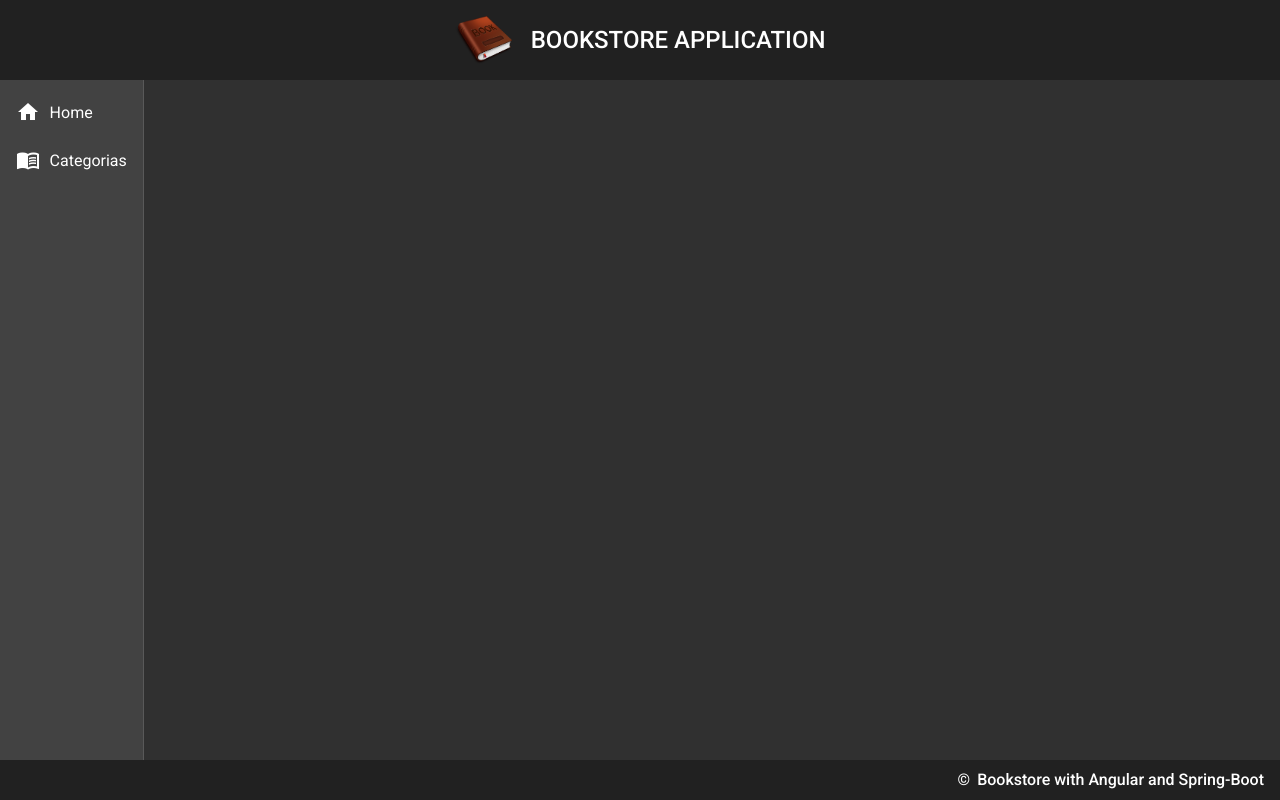
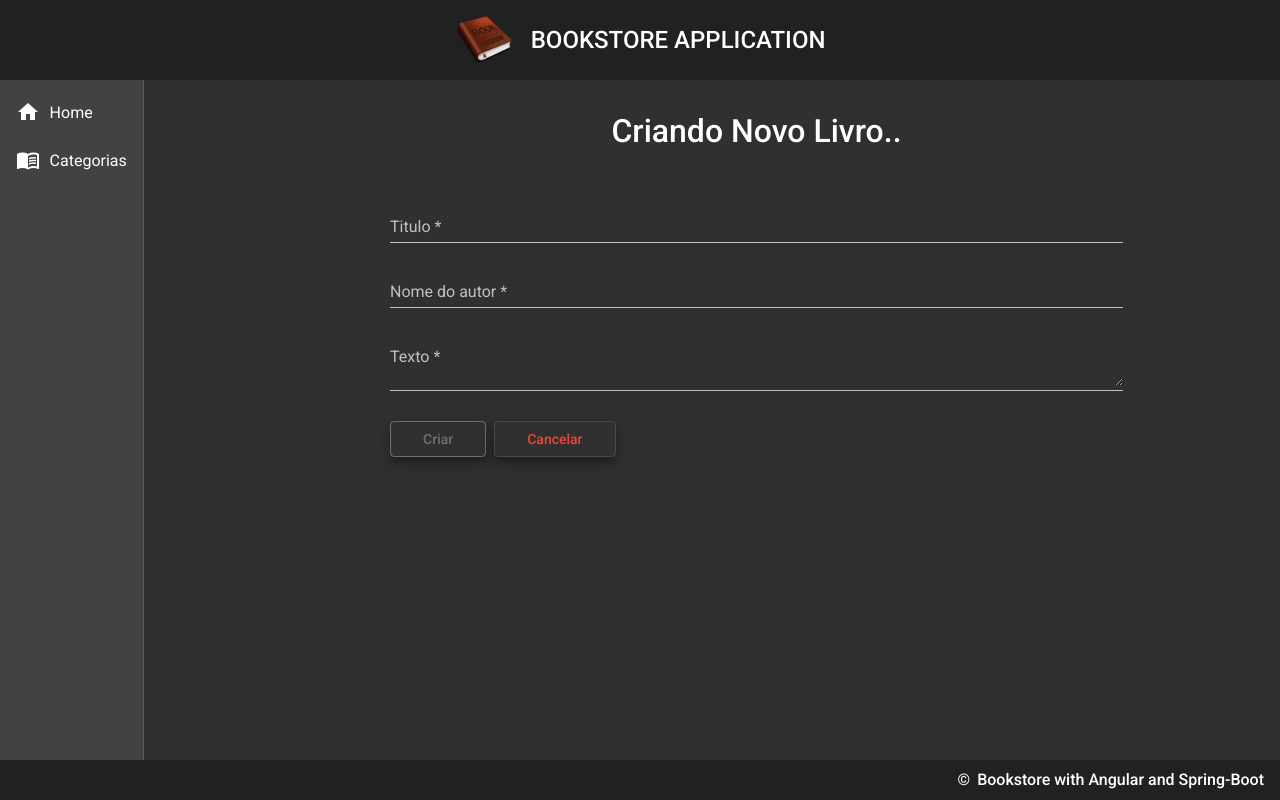
Before and after one commit to SPLopes03/bookstore-front, an Angular app: page /categorias/1/livros/create in a window 1280 px wide. Before the commit this address led to /. Built offline with nearby package versions, Linux system fonts and the light colour scheme.

Commit message:
Finalizando criação de livros

```diff
--- a/src/app/app-routing.module.ts
+++ b/src/app/app-routing.module.ts
@@ -1,3 +1,4 @@
+import { LivroCreateComponent } from './components/views/livro/livro-create/livro-create.component';
 import { LivroReadAllComponent } from './components/views/livro/livro-read-all/livro-read-all.component';
 import { CategoriaUpdateComponent } from './components/views/categoria/categoria-update/categoria-update.component';
 import { CategoriaDeleteComponent } from './components/views/categoria/categoria-delete/categoria-delete.component';
@@ -31,6 +32,10 @@ const routes: Routes = [
   {
     path: 'categorias/:id_cat/livros',
     component: LivroReadAllComponent
+  },
+  {
+    path: 'categorias/:id_cat/livros/create',
+    component: LivroCreateComponent
   }
 ];
 
--- /dev/null
+++ b/src/app/components/views/livro/livro-create/livro-create.component.css
@@ -0,0 +1,27 @@
+form {
+    text-align: center;
+    width: 70%;
+    margin: 2rem auto 0 auto;
+}
+
+h1 {
+    font-size: 2rem;
+    font-weight: 500;
+    margin-bottom: 3rem;
+}
+
+.form {
+    width: 100%;
+}
+
+.buttons {
+    width: 100%;
+    text-align: start;
+    margin-top: .6rem;
+}
+
+button {
+    margin-right: .5rem;
+    padding-right: 2rem;
+    padding-left: 2rem;
+}
--- /dev/null
+++ b/src/app/components/views/livro/livro-create/livro-create.component.html
@@ -0,0 +1,27 @@
+<form>
+    <h1>Criando Novo Livro..</h1>
+
+    <mat-form-field class="form">
+        <mat-label>Titulo</mat-label>
+        <input type="text" matInput [formControl]="titulo" required name="titulo" placeholder="Ex. Java-11 POO" maxlength="50" [(ngModel)]="livro.titulo">
+        <mat-error *ngIf="titulo.invalid">{{ getMessageTitle() }}</mat-error>
+    </mat-form-field>
+
+    <mat-form-field class="form">
+        <mat-label>Nome do autor</mat-label>
+        <input type="text" matInput [formControl]="nome_autor" required name="nome_autor" placeholder="Ex. Roger Nunes" maxlength="50" [(ngModel)]="livro.nome_autor">
+        <mat-error *ngIf="nome_autor.invalid">{{ getMessageNome() }}</mat-error>
+    </mat-form-field>
+
+    <mat-form-field class="form">
+        <mat-label>Texto</mat-label>
+        <textarea type="text" matInput [formControl]="texto" required name="texto" placeholder="Ex. Era uma vez..." maxlength="2000000" [(ngModel)]="livro.texto">
+        </textarea>
+        <mat-error *ngIf="texto.invalid">{{ getMessageTexto() }}</mat-error>
+    </mat-form-field>
+
+    <div class="buttons">
+        <button (click)="create()" [disabled]="getButtonDisabled()" class="mat-elevation-z8" mat-stroked-button color="accent">Criar</button>
+        <button routerLink="/categorias" class="mat-elevation-z8" mat-stroked-button color="warn">Cancelar</button>
+    </div>
+</form>
--- /dev/null
+++ b/src/app/components/views/livro/livro-create/livro-create.component.ts
@@ -0,0 +1,73 @@
+import { Livro } from './../livro.model';
+import { ActivatedRoute, Router } from '@angular/router';
+import { LivroService } from './../livro.service';
+import { Component, OnInit } from '@angular/core';
+import { FormControl, Validators } from '@angular/forms';
+
+@Component({
+  selector: 'app-livro-create',
+  templateUrl: './livro-create.component.html',
+  styleUrls: ['./livro-create.component.css']
+})
+export class LivroCreateComponent implements OnInit {
+
+  id_cat: String = ''
+
+  livro: Livro = {
+    id: '',
+    titulo: '',
+    nome_autor: '',
+    texto: ''
+  }
+
+  titulo = new FormControl("", [Validators.minLength(3)]);
+  nome_autor = new FormControl("", [Validators.minLength(3)]);
+  texto = new FormControl("", [Validators.minLength(10)]);
+
+  constructor(
+    private service: LivroService,
+    private route: ActivatedRoute,
+    private router: Router
+  ) { }
+
+  ngOnInit(): void {
+    this.id_cat = this.route.snapshot.paramMap.get('id_cat')!
+  }
+
+  create(): void {
+    this.service.create(this.livro, this.id_cat).subscribe(resp => {
+      this.router.navigate([`categorias/${this.id_cat}/livros`])
+      this.service.mensagem("Livro criado com sucesso!")
+    }, err => {
+      this.router.navigate([`categorias/${this.id_cat}/livros`])
+      this.service.mensagem("Houve um erro ao criar o livro! Tente novamente mais tarde")
+    })
+  }
+
+  getMessageTitle() {
+    if (this.titulo.invalid)
+      return "O campo titulo deve conter entre 3 a 50 caracteres";
+
+    return false
+  }
+
+  getMessageNome() {
+    if (this.nome_autor.invalid)
+      return "O campo nome deve conter entre 3 a 50 caracteres";
+
+    return false;
+  }
+
+  getMessageTexto() {
+    if (this.texto.invalid)
+      return "O campo texto deve conter entre 10 a 2.000.000 de caracteres";
+
+    return false;
+  }
+
+  getButtonDisabled() {
+    if (this.getMessageTitle() || this.getMessageNome() || this.getMessageTexto()) return true
+    return false
+  }
+
+}
--- a/src/app/components/views/livro/livro-read-all/livro-read-all.component.css
+++ b/src/app/components/views/livro/livro-read-all/livro-read-all.component.css
@@ -22,9 +22,9 @@ button {
     width: 100%;
 }
 
-.livros {
+.leitura {
     margin-left: .6rem;
-    color: #bc5e00;
+    color: wheat;
 }
 
 .edit {
--- a/src/app/components/views/livro/livro-read-all/livro-read-all.component.html
+++ b/src/app/components/views/livro/livro-read-all/livro-read-all.component.html
@@ -3,7 +3,7 @@
       <h1>Livros</h1>
     </div>
 
-    <button class="mat-elevation-z8" mat-stroked-button color="basic">Novo Livro</button>
+    <button class="mat-elevation-z8" (click)="navegarPCriarLivro()" mat-stroked-button color="basic">Novo Livro</button>
 
     <div class="mat-elevation-z8 content-table">
         <table mat-table class="table" [dataSource]="livros">
@@ -22,7 +22,7 @@
           <ng-container matColumnDef="livros">
               <th mat-header-cell *matHeaderCellDef>LER LIVRO</th>
               <td mat-cell *matCellDef="let row">
-                  <a class="livros">
+                  <a class="leitura">
                       <i class="material-icons">visibility</i>
                   </a>
               </td>
--- a/src/app/components/views/livro/livro-read-all/livro-read-all.component.ts
+++ b/src/app/components/views/livro/livro-read-all/livro-read-all.component.ts
@@ -1,4 +1,4 @@
-import { ActivatedRoute } from '@angular/router';
+import { ActivatedRoute, Router } from '@angular/router';
 import { Livro } from './../livro.model';
 import { LivroService } from './../livro.service';
 import { Component, OnInit } from '@angular/core';
@@ -17,7 +17,8 @@ export class LivroReadAllComponent implements OnInit {
 
   constructor(
     private service: LivroService,
-    private route: ActivatedRoute
+    private route: ActivatedRoute,
+    private router: Router
   ) { }
 
   ngOnInit(): void {
@@ -28,9 +29,11 @@ export class LivroReadAllComponent implements OnInit {
   findAll(): void {
     this.service.findAllByCategoria(this.id_cat).subscribe(resp => {
       this.livros = resp;
-      console.log(this.livros);
-
     })
   }
 
+  navegarPCriarLivro(): void {
+    this.router.navigate([`categorias/${this.id_cat}/livros/create`])
+  }
+
 }
--- a/src/app/components/views/livro/livro.service.ts
+++ b/src/app/components/views/livro/livro.service.ts
@@ -1,3 +1,4 @@
+import { MatSnackBar } from '@angular/material/snack-bar';
 import { HttpClient } from '@angular/common/http';
 import { environment } from './../../../../environments/environment';
 import { Observable } from 'rxjs';
@@ -12,11 +13,25 @@ export class LivroService {
   baseUrl = environment.baseUrl
 
   constructor(
-    private http: HttpClient
+    private http: HttpClient,
+    private _snack: MatSnackBar
   ) { }
 
   findAllByCategoria(id_cat: String): Observable<Livro[]> {
     const url = `${this.baseUrl}/livros?categoria=${id_cat}`
     return this.http.get<Livro[]>(url)
   }
+
+  create(livro: Livro, id_cat: String): Observable<Livro> {
+    const url = `${this.baseUrl}/livros?categoria=${id_cat}`
+    return this.http.post<Livro>(url, livro)
+  }
+
+  mensagem(str: String): void {
+    this._snack.open(`${str}`, 'OK', {
+      horizontalPosition: 'end',
+      verticalPosition: 'top',
+      duration: 3000
+    })
+  }
 }
```
Also changed, not shown: src/app/app.module.ts (+6 -3 lines).
